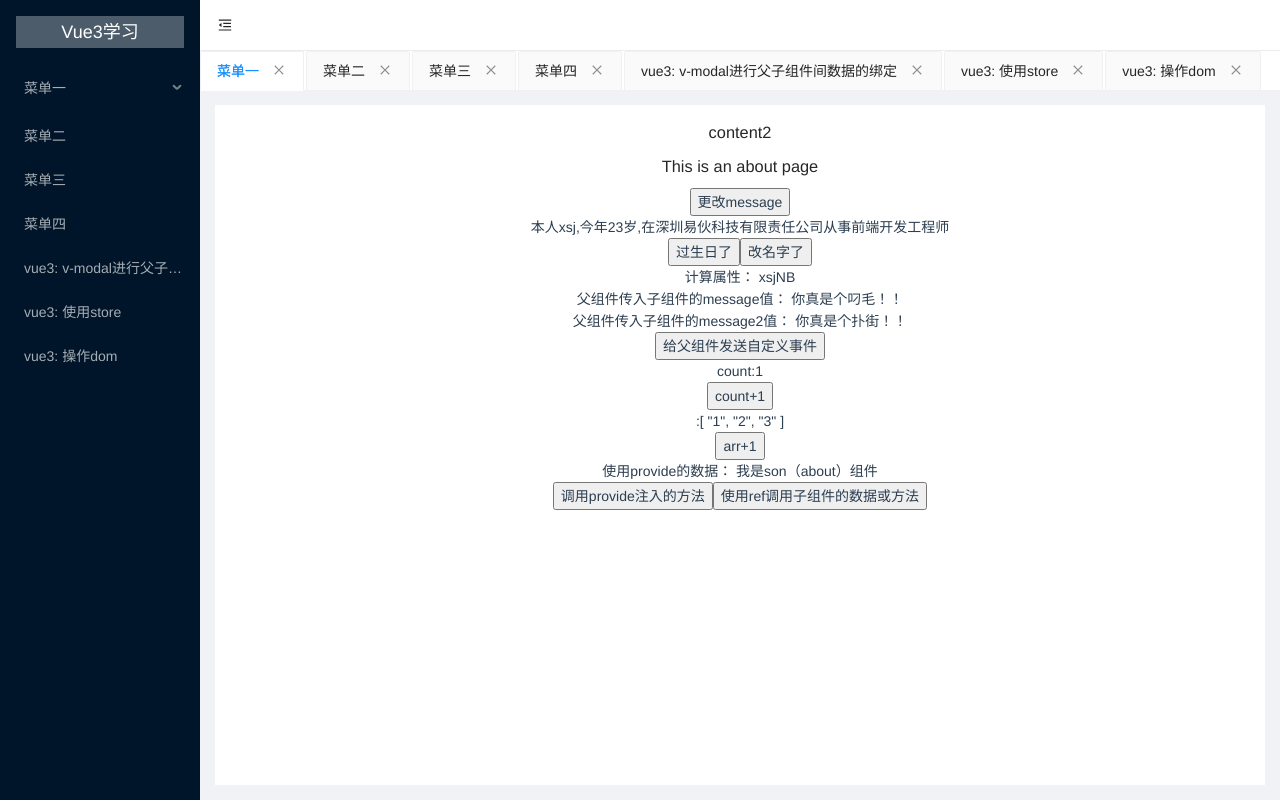
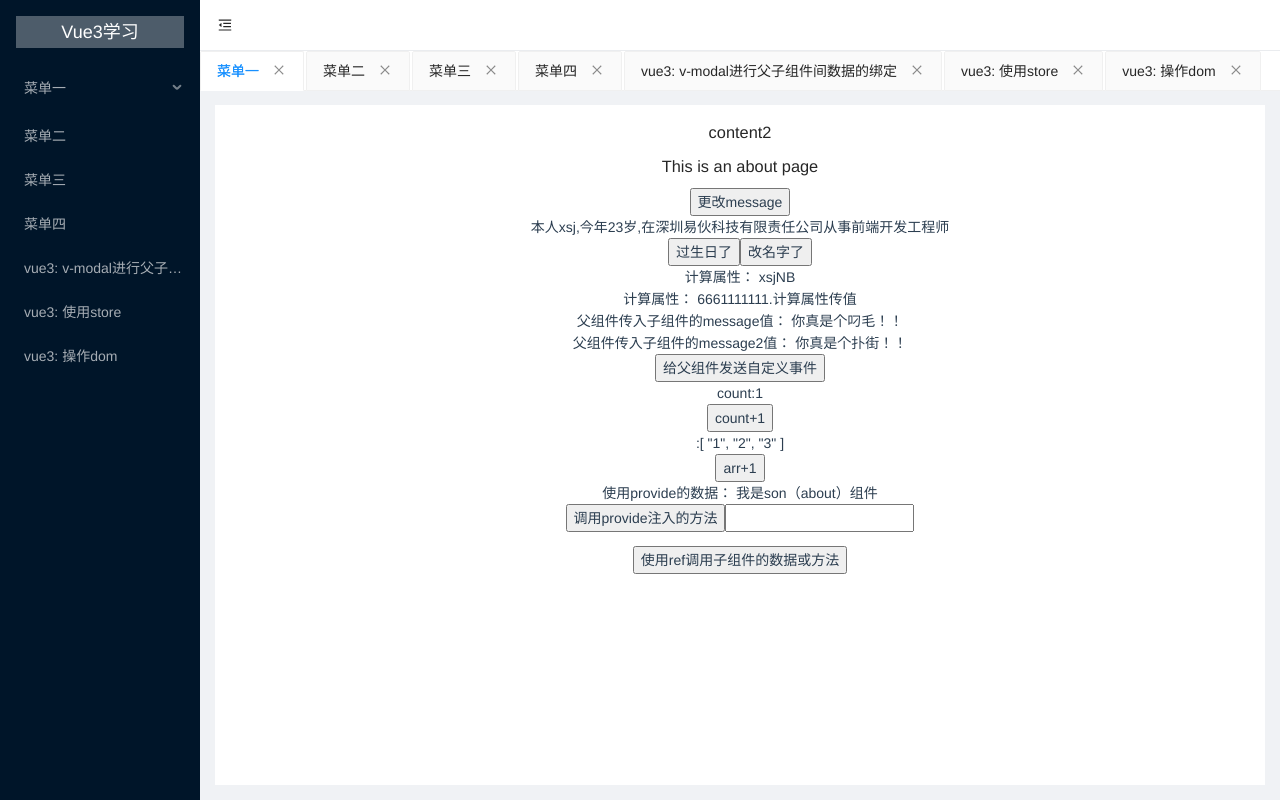
Before and after one commit to xs-jie/vue3_study, a Vue app: page /home/content2 in a window 1280 px wide. Built offline with nearby package versions, Linux system fonts and the light colour scheme.

Commit message:
踩踩踩

```diff
--- a/src/views/Dome.vue
+++ b/src/views/Dome.vue
@@ -3,6 +3,7 @@
   <button @click="changeAge">过生日了</button>
   <button @click="changeName">改名字了</button>
   <div>计算属性： {{ fullName }}</div>
+  <div>计算属性： {{ com(666) }}</div>
   <div>父组件传入子组件的message值： {{ props.message }}</div>
   <div>父组件传入子组件的message2值： {{ props.message2 }}</div>
   <button @click="close">给父组件发送自定义事件</button>
@@ -15,12 +16,38 @@
 
   <div>使用provide的数据： {{ injectData.name }}</div>
   <button @click="injectData.sonFunction()">调用provide注入的方法</button>
+
+  <!-- 响应式副作用的使用 -->
+  <input v-model="keyword" />
+  <ul>
+    <li v-for="item in results" :key="item">{{ item }}</li>
+  </ul>
 </template>
 
 <script setup lang="ts">
-import { ref, reactive, toRefs, computed, watch, inject } from 'vue'
+import {
+  ref,
+  reactive,
+  toRefs,
+  computed,
+  watch,
+  inject,
+  watchEffect,
+} from 'vue'
 /* setup语法糖中可以直接使用defineProps和defineEmits,不用在额外引入 */
 /* setup语法糖中能够直接写await语法，不需要写async */
+
+const keyword = ref<string>('')
+let results = reactive<any>([])
+
+/* 副作用（） */
+const stop = watchEffect(() => {
+  // fetch(`https://api.example.com/search?q=${keyword.value}`)
+  //   .then((res) => res.json())
+  //   .then((data) => (results.value = data.results))
+
+  console.log(`${keyword.value}chsjdgf`)
+})
 
 /* 定义响应式数据 */
 const data = reactive({
@@ -58,6 +85,10 @@ const addArr = () => {
 /* 计算属性的写法，引入computed Api */
 const fullName = computed(() => {
   return name.value + 'NB'
+})
+
+const com = computed(() => (value: any) => {
+  return value + '1111111.计算属性传值'
 })
 
 /* props父子传值的使用，引入defineProps Api */
@@ -106,7 +137,7 @@ const watchArr = watch(
 /* 使用provide和inject */
 const injectData = inject('provideData')
 
-/* 使用defineExpose暴露数据 */
+/* 使用defineExpose暴露数据,方便父组件使用子组件的方法或数据 */
 defineExpose({
   ...toRefs(data),
   count,
--- a/src/views/modal/modal1.vue
+++ b/src/views/modal/modal1.vue
@@ -33,6 +33,7 @@ const emits = defineEmits(['update:visible'])
 const handleCancel = () => {
   emits('update:visible', false)
 }
+
 const handleOk = () => {
   console.log('ok')
   emits('update:visible', false)
```
Also changed, not shown: src/util/util.ts (+10 -1 lines).
